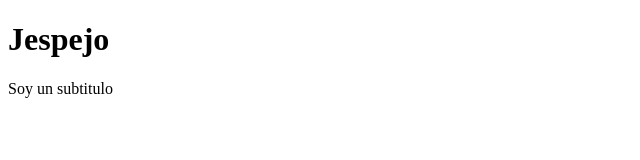
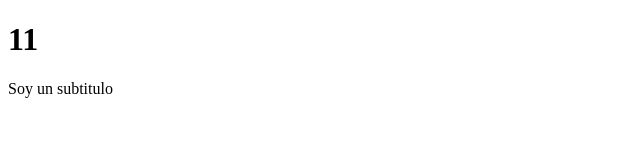
Before and after one commit to jespejo-run-dev/counter-app, a React (Vite) app: page / in a window 1280 px wide. Shown: the top 160 px of the page, without its empty margins (0-640 px from the left). Built offline with nearby package versions, Linux system fonts and the light colour scheme.

Commit message:
Impresion de variables en el HTML

```diff
--- a/src/FirstApp.jsx
+++ b/src/FirstApp.jsx
@@ -1,7 +1,19 @@
+const getResult = (a,b) => {
+    return a+b;
+ }
+
+const newMessage = {
+    message: 'Hola Mundo',
+    title: 'Jespejo'
+};
+
 export const FristApp = () => {
+
     return (
         <>
-            <h1>Jespejo</h1>
+            <h1>{getResult(1,10)}</h1>
+            {/* Expresion no objeto */}
+            {/* <code>{JSON.stringify(newMessage)}</code> */}
             <p>Soy un subtitulo </p>
         </>
     )
```
